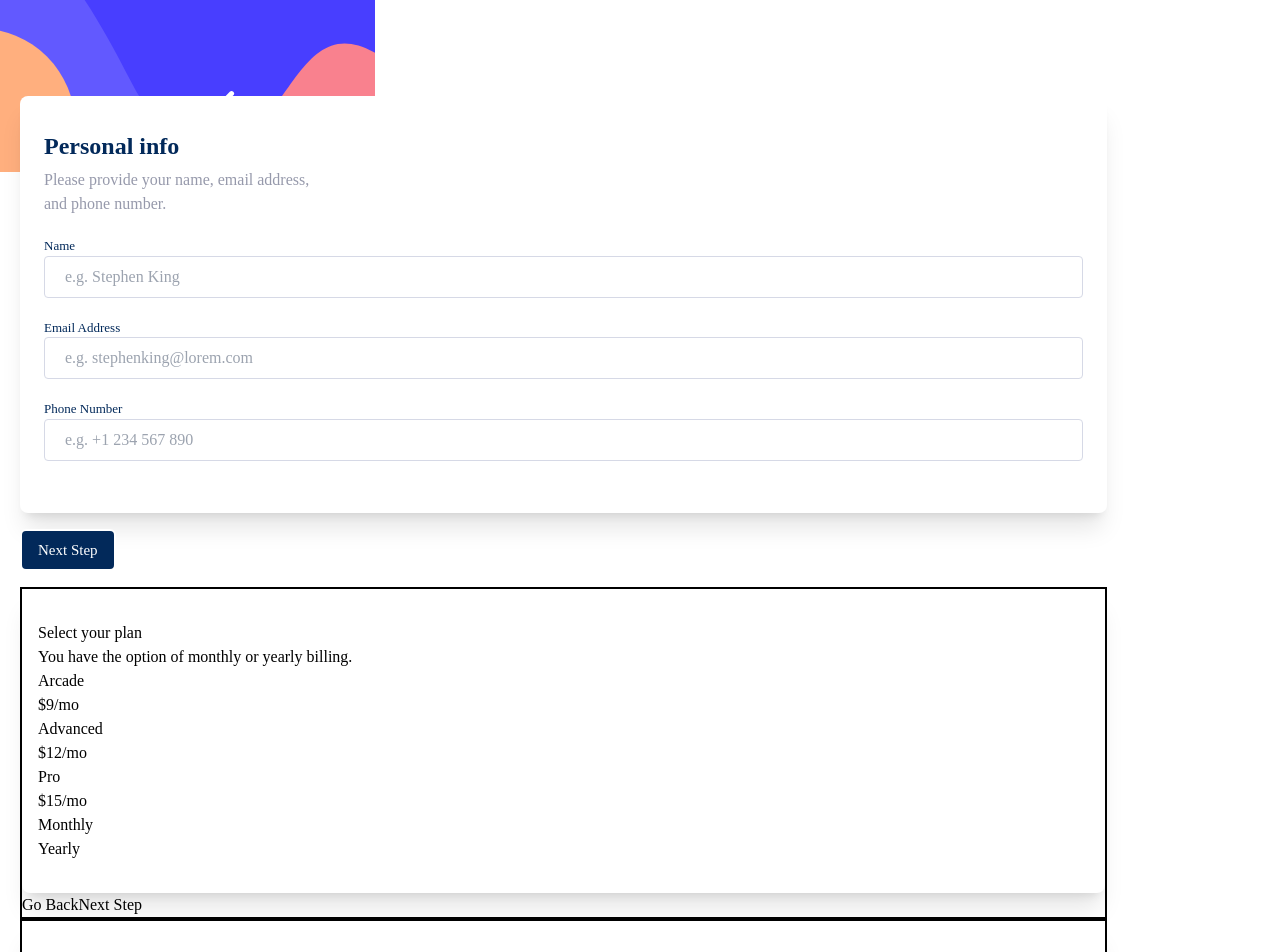
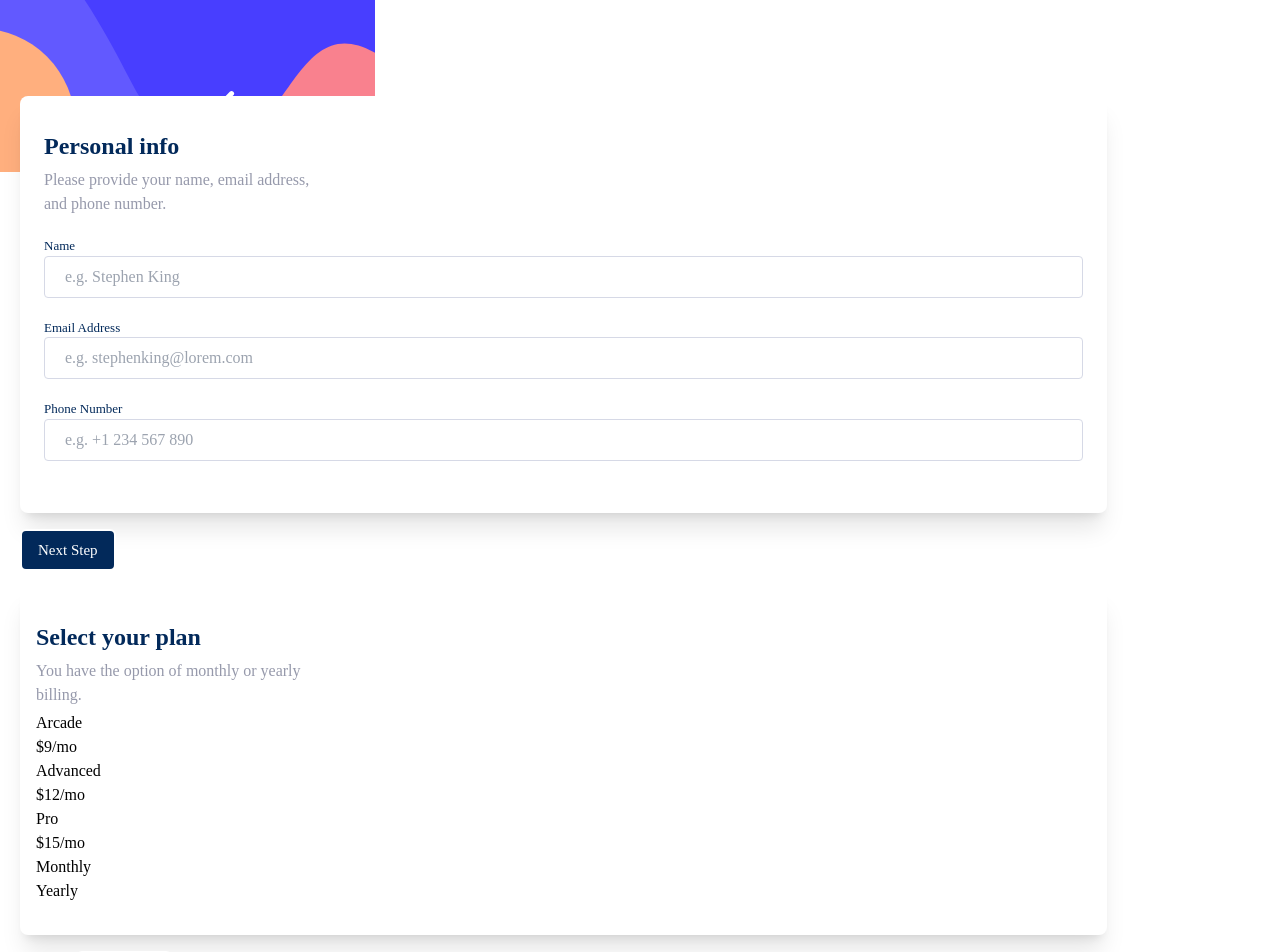
Before and after one commit to wx-it/multi-step-form, a React (Create React App) app: page / in a window 1280 px wide. Shown: the top 952 px of the page. Built offline with nearby package versions, Linux system fonts and the light colour scheme.

Commit message:
Update Step2.jsx

```diff
--- a/src/components/Step2.jsx
+++ b/src/components/Step2.jsx
@@ -2,11 +2,16 @@ import React from 'react'
 
 const Step2 = () => {
   return (
-  <div className='border-2 border-black'>
+  <div className=''>
   <div className='bg-White py-8 px-4 rounded-lg shadow-xl'>
 
-  <h2>Select your plan</h2>
-  <p>You have the option of monthly or yearly billing.</p>
+  <h2
+    className='text-Marine-blue text-xl font-bold'
+  >
+    Select your plan</h2>
+  <p
+   className="text-Cool-gray w-72 my-1"
+  >You have the option of monthly or yearly billing.</p>
 
 <div>
     <h3>Arcade</h3>
@@ -28,7 +33,9 @@ const Step2 = () => {
 
 <div>
     <button>Go Back</button>
-    <button>Next Step</button>
+    <button
+       className='border-2 bg-Marine-blue text-White text-bold px-4 py-2 rounded-md my-4 font-normal text-ms'
+    >Next Step</button>
 </div>
 
   </div>
```
